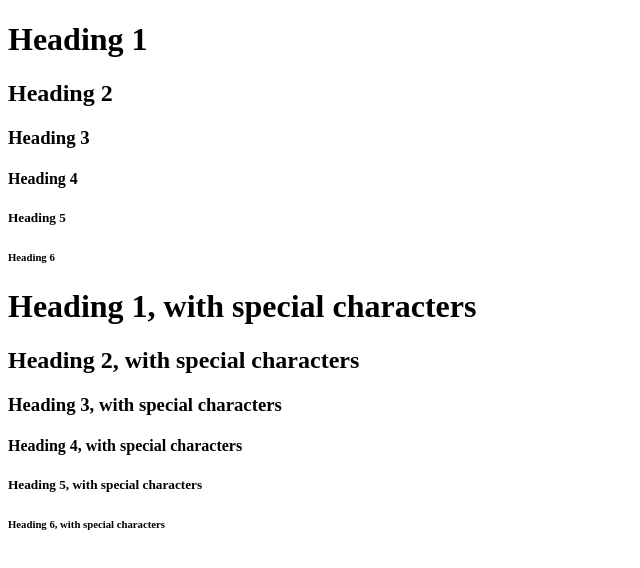
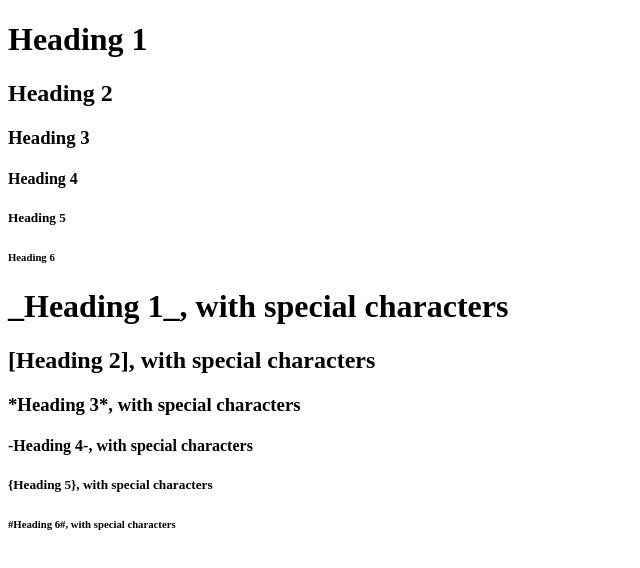
Before and after one commit to callmecavs/heading-links.js, a website: page demo.html in a window 1280 px wide. Shown: the whole page, without its empty margins (0-640 px from the left). Drawn offline with Linux system fonts and the light colour scheme.

Commit message:
update demo to include special characters

```diff
--- a/demo.html
+++ b/demo.html
@@ -17,12 +17,12 @@
       <h5>Heading 5</h5>
       <h6>Heading 6</h6>
 
-      <h1>Heading 1, with special characters</h1>
-      <h2>Heading 2, with special characters</h2>
-      <h3>Heading 3, with special characters</h3>
-      <h4>Heading 4, with special characters</h4>
-      <h5>Heading 5, with special characters</h5>
-      <h6>Heading 6, with special characters</h6>
+      <h1>_Heading 1_, with special characters</h1>
+      <h2>[Heading 2], with special characters</h2>
+      <h3>*Heading 3*, with special characters</h3>
+      <h4>-Heading 4-, with special characters</h4>
+      <h5>{Heading 5}, with special characters</h5>
+      <h6>#Heading 6#, with special characters</h6>
 
     </div><!-- END wrapper -->
 
```
